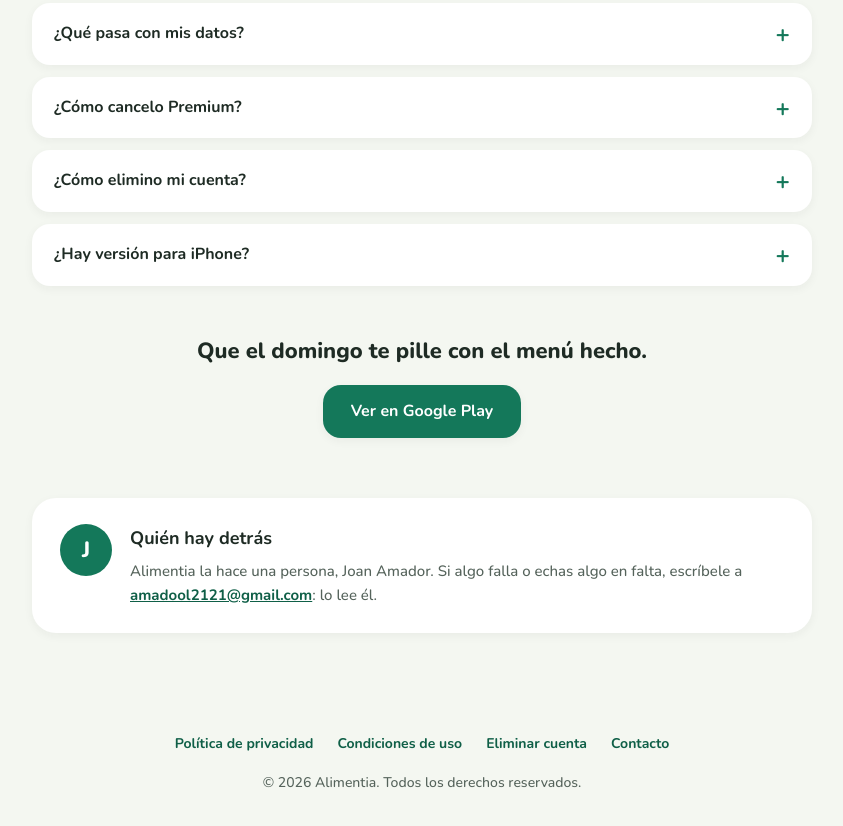
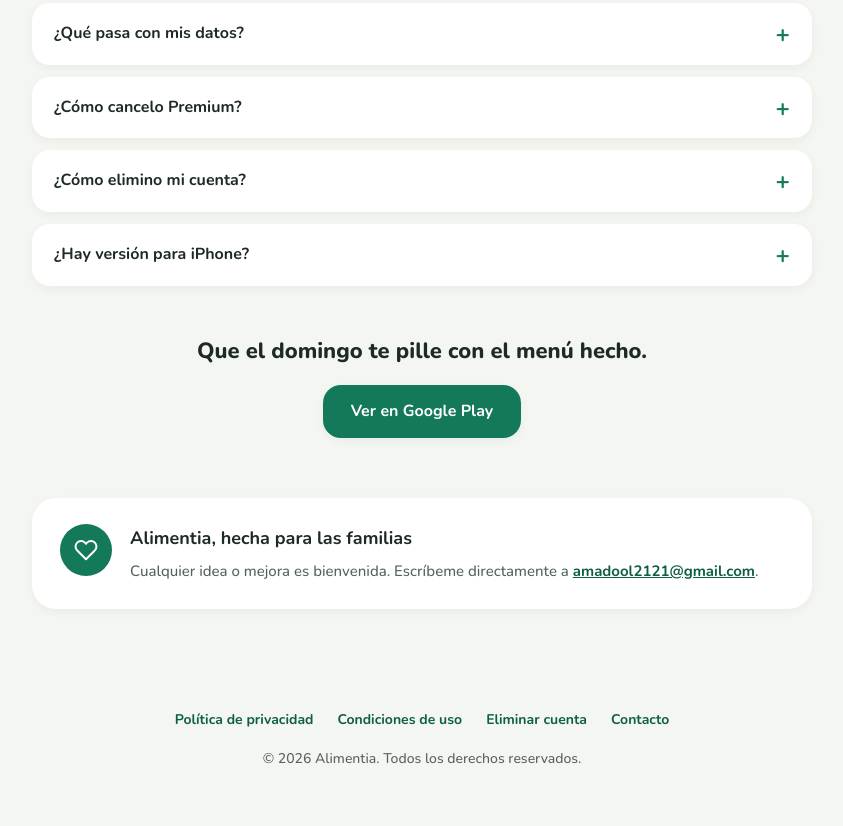
Before and after one commit to perchita21/alimentia-web, a plain HTML site: page index.html in a window 1280 px wide. Shown: the part 5839-6665 px from the top of the page, without its empty margins (218-1061 px from the left). Drawn offline with nearby package versions, Linux system fonts and the light colour scheme.

Commit message:
El bloque del final: hecha para las familias, y el correo para ideas y mejoras
Con las palabras de Joan: «Alimentia, hecha para las familias. Cualquier idea o mejora es
bienvenida. Escríbeme directamente a …». Sin nombre; el círculo lleva un corazón de línea
en lugar de la inicial.

```diff
--- a/css/style.css
+++ b/css/style.css
@@ -241,6 +241,7 @@ nav .container { display: flex; align-items: center; justify-content: space-betw
 .about { padding: 0 0 60px; }
 .about-card { max-width: 780px; margin: 0 auto; background: var(--surface); border-radius: var(--radius-xl); padding: 26px 28px; box-shadow: var(--shadow-sm); display: flex; gap: 18px; align-items: flex-start; }
 .about-face { flex: none; width: 52px; height: 52px; border-radius: 50%; background: var(--primary); color: white; font-size: 22px; font-weight: 800; display: flex; align-items: center; justify-content: center; }
+.about-face svg { width: 24px; height: 24px; fill: none; stroke: currentColor; stroke-width: 2; stroke-linecap: round; stroke-linejoin: round; }
 .about-card h3 { font-size: 18px; margin-bottom: 6px; }
 .about-card p { font-size: 15px; color: var(--text-muted); line-height: 1.6; }
 .about-card a { color: var(--primary-dark); font-weight: 700; }
--- a/index.html
+++ b/index.html
@@ -291,10 +291,10 @@
   <section class="about">
     <div class="container">
       <div class="about-card">
-        <div class="about-face" aria-hidden="true">J</div>
+        <div class="about-face" aria-hidden="true"><svg viewBox="0 0 24 24"><path d="M20.84 4.61a5.5 5.5 0 0 0-7.78 0L12 5.67l-1.06-1.06a5.5 5.5 0 0 0-7.78 7.78l1.06 1.06L12 21.23l7.78-7.78 1.06-1.06a5.5 5.5 0 0 0 0-7.78z"/></svg></div>
         <div>
-          <h3>Quién hay detrás</h3>
-          <p>Alimentia la hace una persona, Joan Amador. Si algo falla o echas algo en falta, escríbele a <a href="mailto:amadool2121@gmail.com">amadool2121@gmail.com</a>: lo lee él.</p>
+          <h3>Alimentia, hecha para las familias</h3>
+          <p>Cualquier idea o mejora es bienvenida. Escríbeme directamente a <a href="mailto:amadool2121@gmail.com">amadool2121@gmail.com</a>.</p>
         </div>
       </div>
     </div>
```
